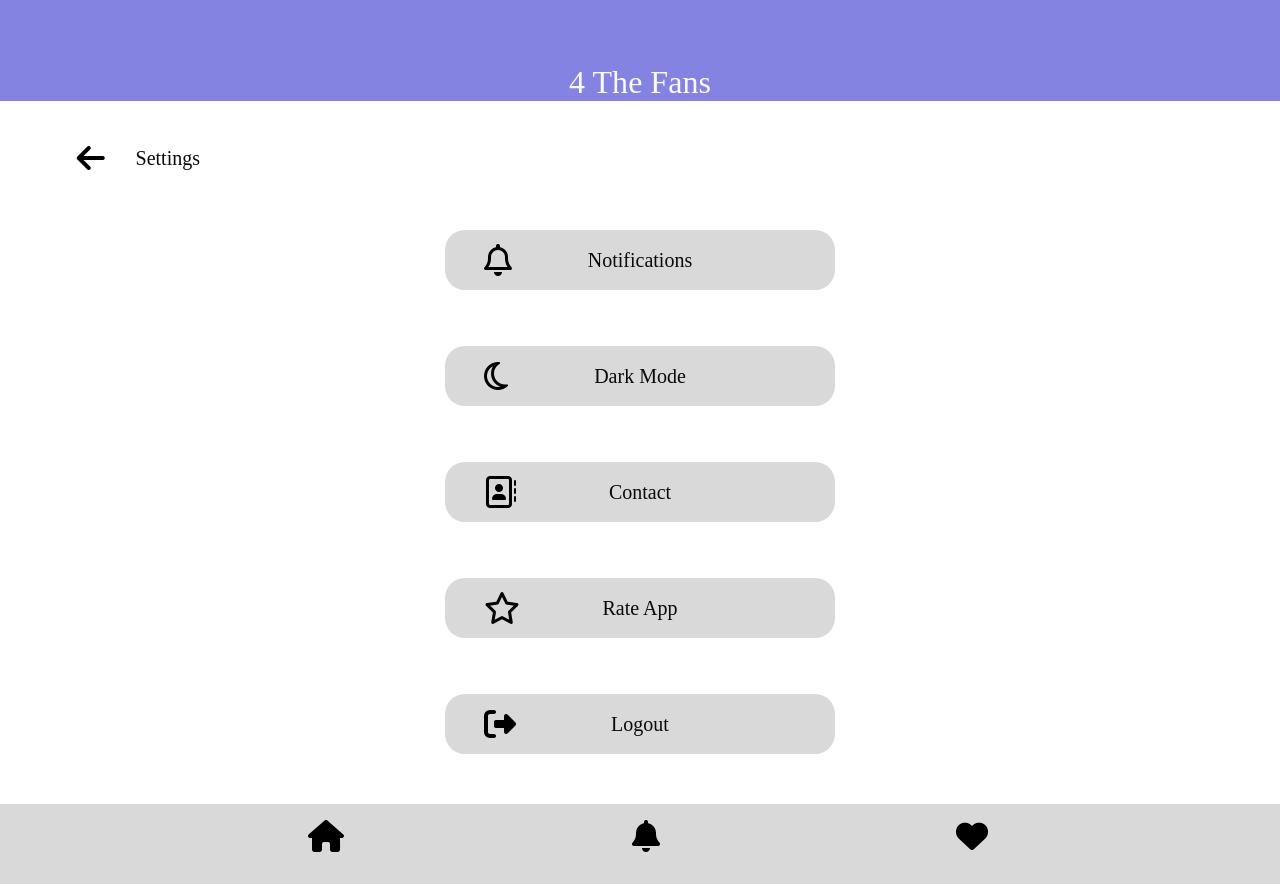
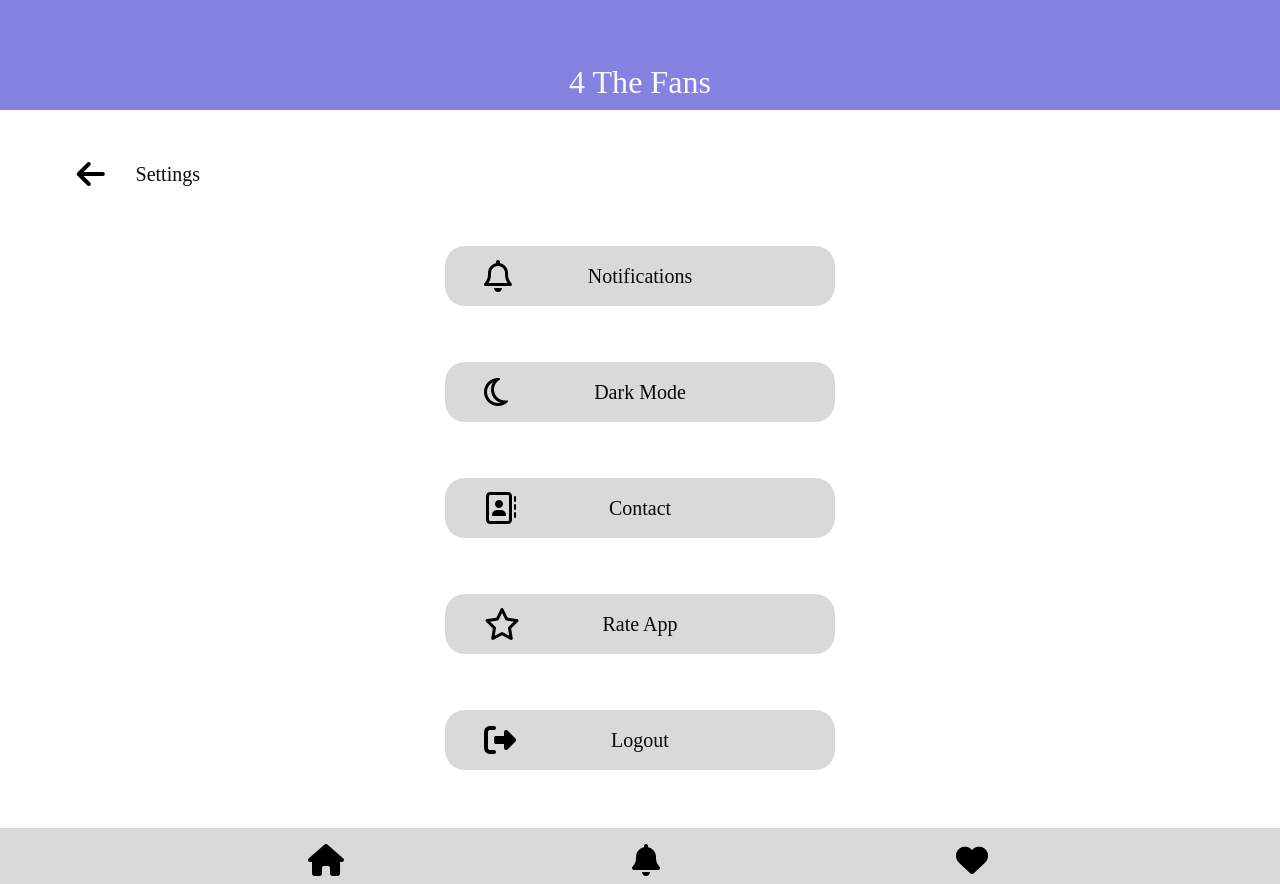
Before and after one commit to mikeatok/ice, a Flask app: template template/settings2.html in a window 1280 px wide. Run offline with Flask 3, Linux system fonts and the light colour scheme; the template is opened without the code that fills it, so the values that code supplies are empty; some web fonts are replaced.

Commit message:
made edits to topbar

```diff
--- a/app.py
+++ b/app.py
@@ -10,7 +10,8 @@ from settings import sett
 app = Flask(__name__,template_folder='template')
 @app.route("/")
 def index():
-	return render_template("playernews.html", trades=trade)
+	return render_template("settings2.html", settings=sett)
+
 if __name__ == "__main__":
 	app.run(debug=True, host = '0.0.0.0', port=PORT)
 	app.register_blueprint("home_bp")
--- a/static/css/settings.css
+++ b/static/css/settings.css
@@ -15,12 +15,12 @@
     height: 6.875rem;
     width: 100%;
     margin:0%;
+    background-color: #8483E2;
 }
 
 .topbar h1{
-    background-color: #8483E2;
     text-align: center;
-    margin-bottom: 30px;
+    margin-bottom: 1rem;
     padding-top: 4rem;
     color: var(--Foundation-White-Smoke-white-smoke-200, #FAFAFA);
     text-align: center;
@@ -35,7 +35,7 @@
     display: flex;
     width: 80%;
     margin-left: 6%;
-    margin-top: 2rem;
+    margin-top: 3rem;
 }
 
 .setting h1{
@@ -111,7 +111,8 @@
 }
 
 .bottombar{
-    margin-top: 0.5rem;bottom: 0; position: fixed; overflow: scroll; height: 5rem; background-color: #D9D9D9; width: 100%;
+    margin-top: 0.5rem;bottom: 0; position: fixed; overflow: scroll; height: 4rem; background-color:#D9D9D9; width: 100%;
+    margin-top: 0.5rem;bottom: 0; position: fixed; overflow: scroll;margin: -1.5rem 0rem; height: 5rem; background-color: #D9D9D9; width: 100%;
 }
 .fa-solid.fa-heart,.fa-solid.fa-bell,.fa-solid.fa-house{
     width: 1rem;justify-content: space-evenly;
@@ -119,6 +120,11 @@
     margin-top: 1rem;
     margin-bottom: 1rem;
 }
+
+.spacer{
+    width: 10%;
+}
+
 .icons{
-    display: flex; justify-content: space-evenly; text-align: center; font-size: 2rem; margin-top: auto; margin-bottom: auto;
+    display: flex; justify-content: space-evenly; text-align: center; font-size: 2rem;
 }
--- a/template/playernews.html
+++ b/template/playernews.html
@@ -24,10 +24,16 @@
 </div>
 
 <nav class="bottombar">
+    <div class="spacer">
+
+    </div>
     <div class="icons">
         <i class="fa-solid fa-house"></i>
         <i class="fa-solid fa-bell"></i>
         <i class="fa-solid fa-heart"></i>
+    </div>
+    <div class="spacer">
+
     </div>
 </nav>
 
--- a/template/settings2.html
+++ b/template/settings2.html
@@ -82,10 +82,16 @@
 </div>
 
 <nav class="bottombar">
+    <div class="spacer">
+
+    </div>
     <div class="icons">
         <i class="fa-solid fa-house"></i>
         <i class="fa-solid fa-bell"></i>
         <i class="fa-solid fa-heart"></i>
+    </div>
+    <div class="spacer">
+
     </div>
 </nav>
 
```
Also changed, not shown: static/css/player.css (+10 -5 lines).
